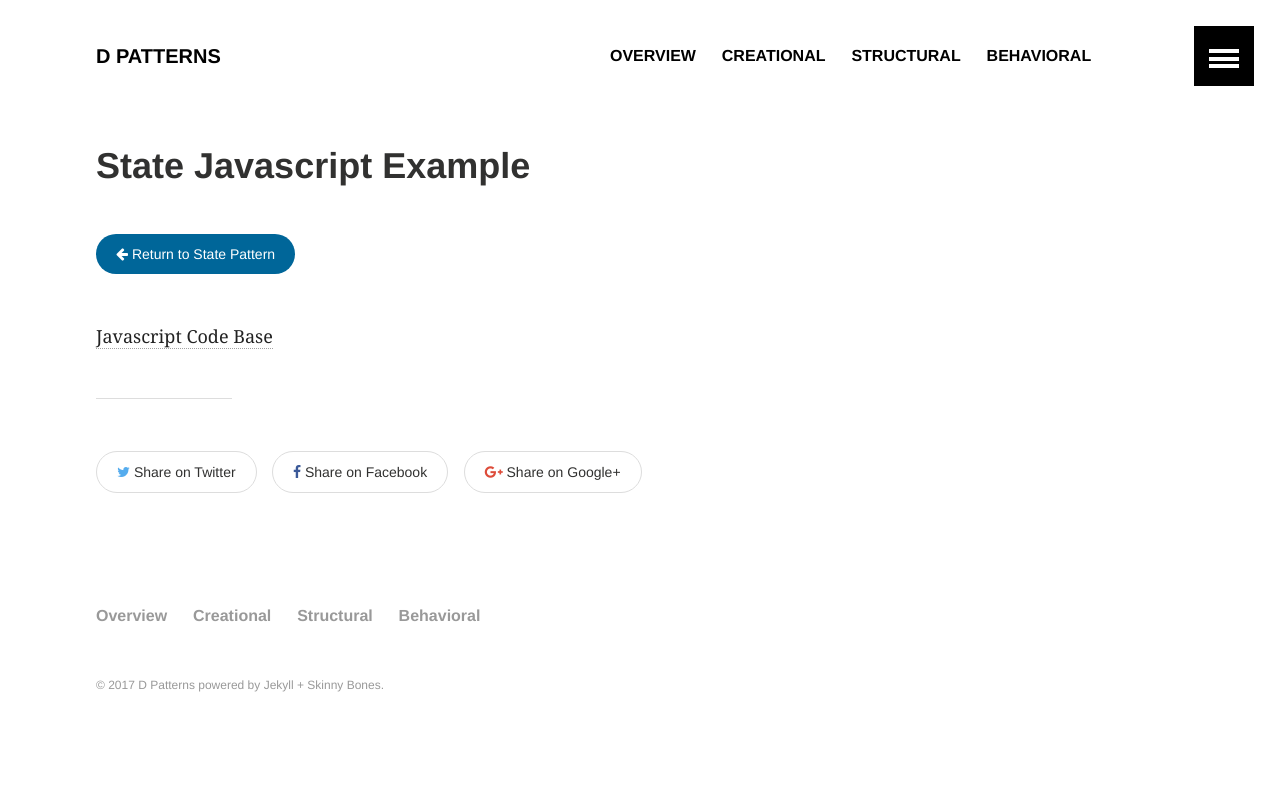
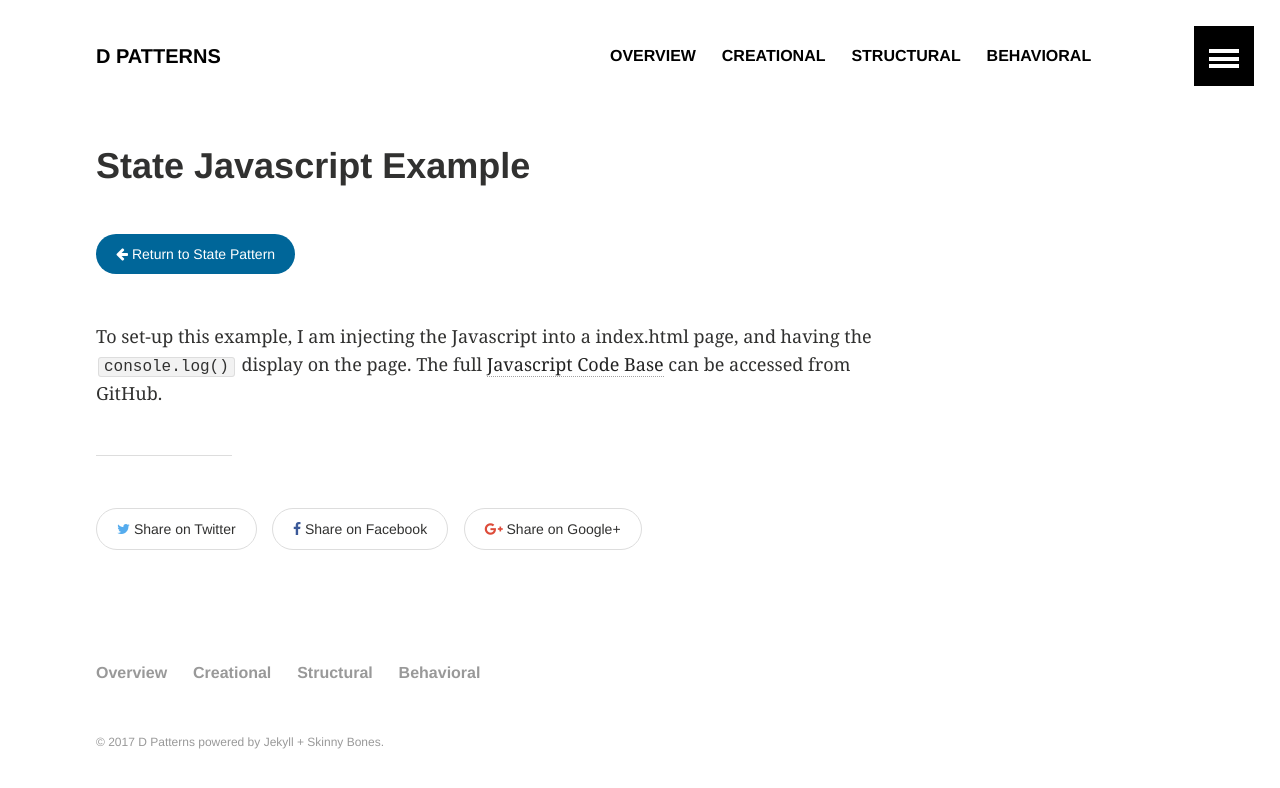
Before and after one commit to 2joephillips/DPatterns, a Jekyll site: the page built from behavioral/state/javascript.md, in a window 1280 px wide. Shown: the top 788 px of the page. Built offline with Jekyll 4.4.1, drawn with Linux system fonts in a browser that asks for light colours.

Commit message:
Add Composite Javascript and update all javascript files

```diff
--- a/behavioral/state/javascript.md
+++ b/behavioral/state/javascript.md
@@ -13,4 +13,9 @@ image:
 
 <a href="{{ site.url }}/behavioral/state" class="btn"> <i class="fa fa-arrow-left" aria-hidden="true"></i> Return to State Pattern</a>
 
-<a href="https://github.com/2joephillips/DPatterns-Examples/tree/master/behavioral/state/javascript" target="_blank">Javascript Code Base</a>
+
+To set-up this example, I am injecting the Javascript into a index.html page, and having the <code>console.log()</code> display on the page.
+The full <a href="https://github.com/2joephillips/DPatterns-Examples/tree/master/behavioral/state/javascript" target="_blank">Javascript Code Base</a>
+can be accessed from GitHub.
+
+{% include toc.html %}
```
Also changed, not shown: _posts/structural/2017-01-05-composite.md (+2 -0 lines), structural/composite/javascript.md (added, +22 -0 lines).
